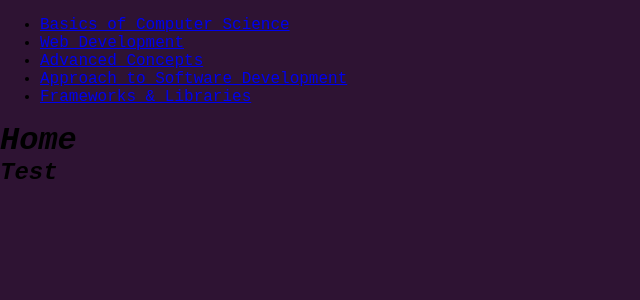
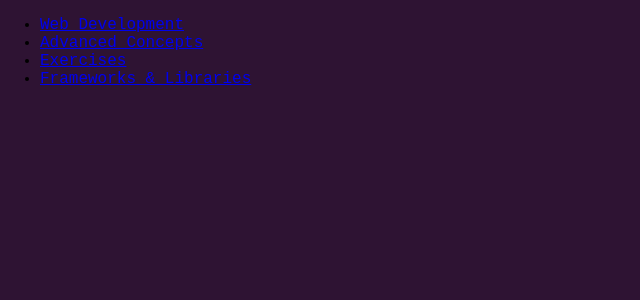
Before and after one commit to yasincodes97/Tech-Guide, a React (Create React App) app in the folder tech-guide-frontend/: page / in a window 1280 px wide. Shown: the top 300 px of the page, without its empty margins (0-640 px from the left). Built offline with nearby package versions, Linux system fonts and the light colour scheme.

Commit message:
29.09.24

```diff
--- a/tech-guide-frontend/src/App.js
+++ b/tech-guide-frontend/src/App.js
@@ -1,13 +1,12 @@
 import React from 'react'; //default import
 import { BrowserRouter as Router, Route, Routes } from 'react-router-dom'; //named import
-import Home from './components/Home.js';
-import PythonBasics from './components/PythonBasics.js';
 import WebDevBasics from './components/WebDevelopmentBasics.js';
 import AdvancedConc from './components/AdvancedConcepts.js';
 import Exercises from './components/Exercises.js';
+import Frameworks from './components/Frameworks.js';
 import Navbar from './Navbar.js';
 
-
+                  // Hauptkomp. wird in index.js gerendert
 function App() { //entry point for React-Applications
                 // JS is executed directly in the browser
                 //JSX extension to JS, JS-XML is transformed to
@@ -15,14 +14,21 @@ function App() { //entry point for React-Applications
                 return (
                   <Router>
                      <div className="App"></div>
-                      <Navbar />
-                      <Routes> <>  </>
-                      <Route path="/" element={<Home />} />
-                      <Route path="/python---basics" element={<PythonBasics />} />
-                      <Route path="/web-dev-basics" element={<WebDevBasics />} />
-                      <Route path="/advanced-concepts" element={<AdvancedConc />} />
-                      <Route path="/exercises" element={<Exercises />} />
+                      <Navbar/>
+
+                      <Routes>
+                      {/* muss gleich sein wie Link Element
+                          bestimmt was gerendert wird bei einer bestimmten URL
+                          path= URL, der diese Route aktiviert
+                          element= React komp. was gerendert wird
+                                                    */ }
+                      <Route path="webdev" element={<WebDevBasics />} />
+                      <Route path="advanced" element={<AdvancedConc />} />
+                      <Route path="exercises" element={<Exercises />} />
+                      <Route path="frameworks" element={<Frameworks/>} />
+
                       </Routes>
+
                     </Router>
                 );
                     }
--- a/tech-guide-frontend/src/Navbar.js
+++ b/tech-guide-frontend/src/Navbar.js
@@ -4,13 +4,14 @@ import { Link } from 'react-router-dom';
 function Navbar() {
   return (
     <nav>
-      <ul>
-        <li> <Link to="/">Basics of Computer Science</Link> </li>
-        <li> <Link to="/python---basics">Web Development</Link> </li>
-  {/*      <li><Link to="/web-dev-basics">Web Development Basics</Link> </li> */}
-        <li> <Link to="/advanced-concepts">Advanced Concepts</Link> </li>
-        <li> <Link to="/advanced-concepts">Approach to Software Development </Link></li>
-        <li> <Link to="/exercises">Frameworks & Libraries </Link> </li>
+      <ul>  {   /* to Attribut = URL
+                   referenzieren die definierten Routen
+                                          */   }
+
+        <li> <Link to="webdev">Web Development</Link> </li>
+        <li> <Link to="advanced">Advanced Concepts</Link> </li>
+        <li> <Link to="exercises">Exercises</Link></li>
+        <li> <Link to="frameworks">Frameworks & Libraries </Link> </li>
       </ul>
     </nav>
   );
--- a/tech-guide-frontend/src/components/Exercises.js
+++ b/tech-guide-frontend/src/components/Exercises.js
@@ -1,5 +1,6 @@
 import React from 'react';
 
+// Konvention, Datei gleicher Name wie Funktion
 function Exercises() {
   return (
     <div>
--- /dev/null
+++ b/tech-guide-frontend/src/components/Frameworks.js
@@ -0,0 +1,10 @@
+function Frameworks() {
+
+
+    return(
+        <h1>Frameworks..</h1>
+    );
+
+}
+
+export default Frameworks
--- a/tech-guide-frontend/src/components/Home.js
+++ b/tech-guide-frontend/src/components/Home.js
@@ -1,32 +1,27 @@
 import React, { useEffect, useState } from 'react';
 import axios from 'axios';
 
+// used for HTTP GET requests
 
 function Home() {
-  //var test = [1,2,3];
+
+  //var test = [1,2,3]; (Array)
 
   const [currMsg, updateMsg] = useState('');
-//array destrukturierung
+  //array destrukturierung
 
-  useEffect(() => {
+  useEffect(() => { //Callback Funktion als Parameter
     axios.get('http://localhost:5000')
-      .then(response => { //anonymous arrow function,  response is parameter
+      .then(response => { //anonymous arrow function, response is parameter
         updateMsg(response.data);
       })
       .catch(error => {
         console.error('There was an error!', error);
       });
-  }, []);
+  }, []); //leeres array 2. param. damit nur 1mal executed
 
+}
   //in React gibt return den JSX-code zurück
-  return (
 
-    <div>
-      <h1 class = "head">Home</h1>
-      <h2 id = "tail">Test </h2>
-    </div>
-
-);
-}
 
 export default Home;
--- a/tech-guide-frontend/src/components/PythonBasics.js
+++ /dev/null
@@ -1,12 +0,0 @@
-import React from 'react';
-
-function PythonBasics() {
-  return (
-    <div>
-      <h1>Python Basics</h1>
-      <p>This section covers the basics of Python programming.</p>
-    </div>
-  );
-}
-
-export default PythonBasics;
--- a/tech-guide-frontend/src/components/WebDevelopmentBasics.js
+++ b/tech-guide-frontend/src/components/WebDevelopmentBasics.js
@@ -3,7 +3,7 @@ import React from 'react';
 function WebDevBasics() {
   return (
     <div>
-      <h1>Web Development Basics</h1>
+      <h1>Web Development</h1>
       <p>Learn the fundamentals of web development including HTML, CSS, and JavaScript.</p>
     </div>
   );
--- a/tech-guide-frontend/src/index.js
+++ b/tech-guide-frontend/src/index.js
@@ -5,6 +5,7 @@ import App from './App';
 
  const rootElement = document.getElementById('root');
  const root = ReactDOM.createRoot(rootElement);
+
 
  if(rootElement) {
   root.render(
```
